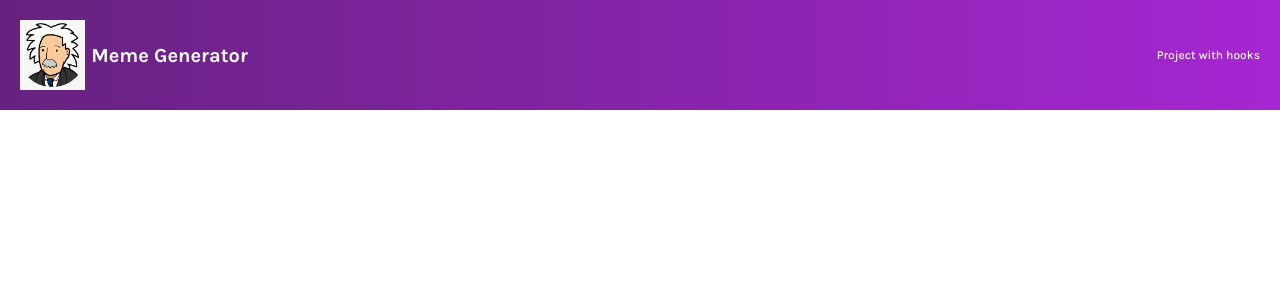
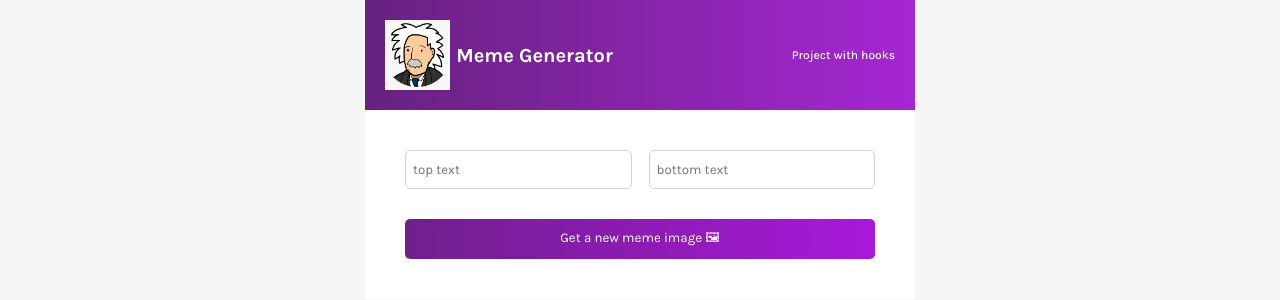
Before and after one commit to iaditya/MEME-GENERATOR, a React (Create React App) app: page / in a window 1280 px wide. Shown: the top 300 px of the page. Built offline with nearby package versions, Linux system fonts and the light colour scheme.

Commit message:
designs form & inputs

```diff
--- a/src/App.js
+++ b/src/App.js
@@ -1,9 +1,11 @@
 import Header from "./components/Header";
+import Meme from "./components/Meme";
 
 function App() {
   return (
     <div className="App">
       <Header />
+      <Meme />
     </div>
   );
 }
--- /dev/null
+++ b/src/components/Meme.js
@@ -0,0 +1,15 @@
+export default function Meme() {
+  return (
+    <main>
+      <form className="form">
+        <div className="form--input">
+          <input type="text" name="top" placeholder="top text" className="" />
+          <input type="text" name="bottom" placeholder="bottom text" />
+        </div>
+        <div className="form--submit">
+          <input type="submit" name="submit" value="Get a new meme image 🖼" />
+        </div>
+      </form>
+    </main>
+  );
+}
--- a/src/index.css
+++ b/src/index.css
@@ -5,11 +5,22 @@ body {
     "Fira Sans", "Droid Sans", "Helvetica Neue", sans-serif;
   -webkit-font-smoothing: antialiased;
   -moz-osx-font-smoothing: grayscale;
+  background: whitesmoke;
 }
 
 code {
   font-family: source-code-pro, Menlo, Monaco, Consolas, "Courier New",
     monospace;
+}
+
+.App {
+  max-width: 550px;
+  margin: 0 auto;
+  background: white;
+}
+
+main {
+  padding: 40px;
 }
 
 .header {
@@ -33,3 +44,35 @@ code {
   font-size: 0.75rem;
   font-weight: 500;
 }
+
+.form {
+}
+
+.form--input {
+  display: flex;
+  justify-content: space-between;
+  align-items: center;
+  gap: 17px;
+  margin-bottom: 30px;
+}
+input[type="text"] {
+  font-family: "Karla", sans-serif;
+  width: 100%;
+  height: 35px;
+  border-radius: 5px;
+  border: 1px solid #d5d4d8;
+  color: #0d0d0d;
+  text-indent: 5px;
+}
+
+input[type="submit"] {
+  font-family: "Karla", sans-serif;
+  display: block;
+  width: 100%;
+  height: 40px;
+  color: white;
+  background: linear-gradient(90.41deg, #711f8d 1.14%, #a818da 100%);
+  border-radius: 5px;
+  border: none;
+  cursor: pointer;
+}
```
